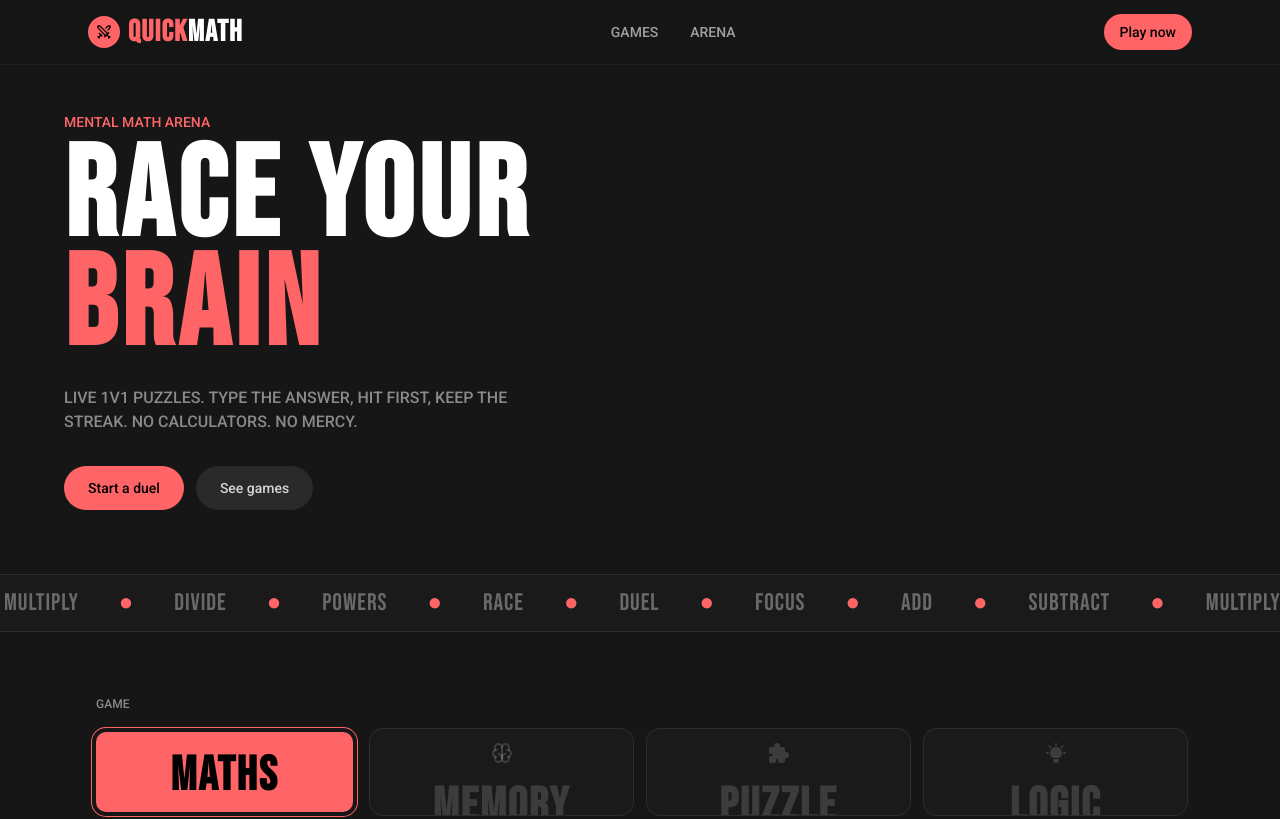
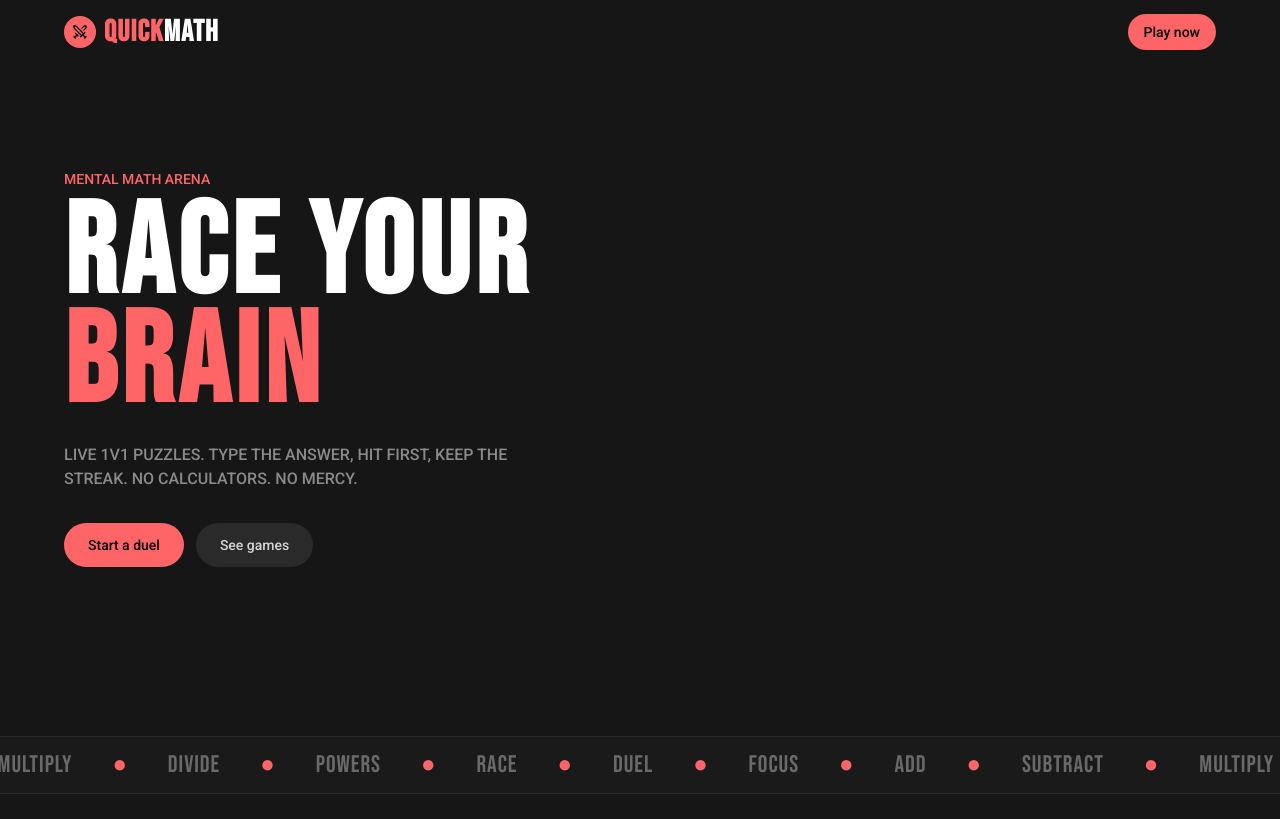
Before and after one commit to hanuchaudhary/QuickMath, a React (Vite) app in the folder apps/client/: page / in a window 1280 px wide. Shown: the top 819 px of the page. Built offline with nearby package versions, Linux system fonts and the light colour scheme; no server answers.

Commit message:
(feat): landing

```diff
--- a/apps/client/src/pages/landing.tsx
+++ b/apps/client/src/pages/landing.tsx
@@ -20,8 +20,8 @@ export function LandingPage() {
 
   return (
     <div className="min-h-dvh bg-background text-foreground">
-      <header className="fixed inset-x-0 top-0 z-20 border-b border-white/5 bg-background/80 backdrop-blur-md">
-        <div className="mx-auto flex h-16 max-w-6xl items-center justify-between px-6">
+      <header className="fixed inset-x-0 top-0 z-20 ">
+        <div className="mx-auto flex h-16 max-w-6xl items-center justify-between">
           <Link to="/" className="flex items-center gap-2">
             <span className="grid size-8 place-items-center rounded-full bg-red-400 text-black">
               <Swords className="size-4" />
@@ -30,14 +30,6 @@ export function LandingPage() {
               Quick<span className="text-white">Math</span>
             </span>
           </Link>
-          <nav className="hidden items-center gap-8 text-sm font-medium uppercase text-white/60 sm:flex">
-            <a href="#arena" className="hover:text-white">
-              Games
-            </a>
-            <Link to={playTo} className="hover:text-white">
-              Arena
-            </Link>
-          </nav>
           <Link
             to={playTo}
             className="rounded-2xl bg-red-400 px-4 py-2 text-sm font-medium text-black press-feedback"
@@ -47,8 +39,8 @@ export function LandingPage() {
         </div>
       </header>
 
-      <section className="px-6 pt-28 pb-16">
-        <div className="mx-auto max-w-6xl">
+      <section className="min-h-[calc(100dvh-4rem)] flex items-center max-w-6xl mx-auto">
+        <div className="">
           <p className="hero-rise text-sm font-medium text-red-400 uppercase">
             Mental math arena
           </p>
```
